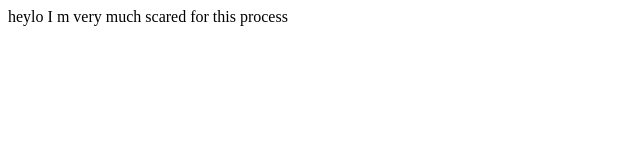
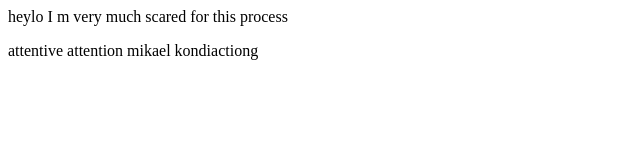
Before and after one commit to Nilaksh20/localrepo, a plain HTML site: page index.html in a window 1280 px wide. Shown: the whole page, without its empty margins (0-640 px from the left). Drawn offline with Linux system fonts and the light colour scheme.

Commit message:
New things added to f1

```diff
--- a/index.html
+++ b/index.html
@@ -1 +1,2 @@
 <p>heylo I m very much scared for this process</p>
+<p>attentive attention mikael kondiactiong</p>
```
